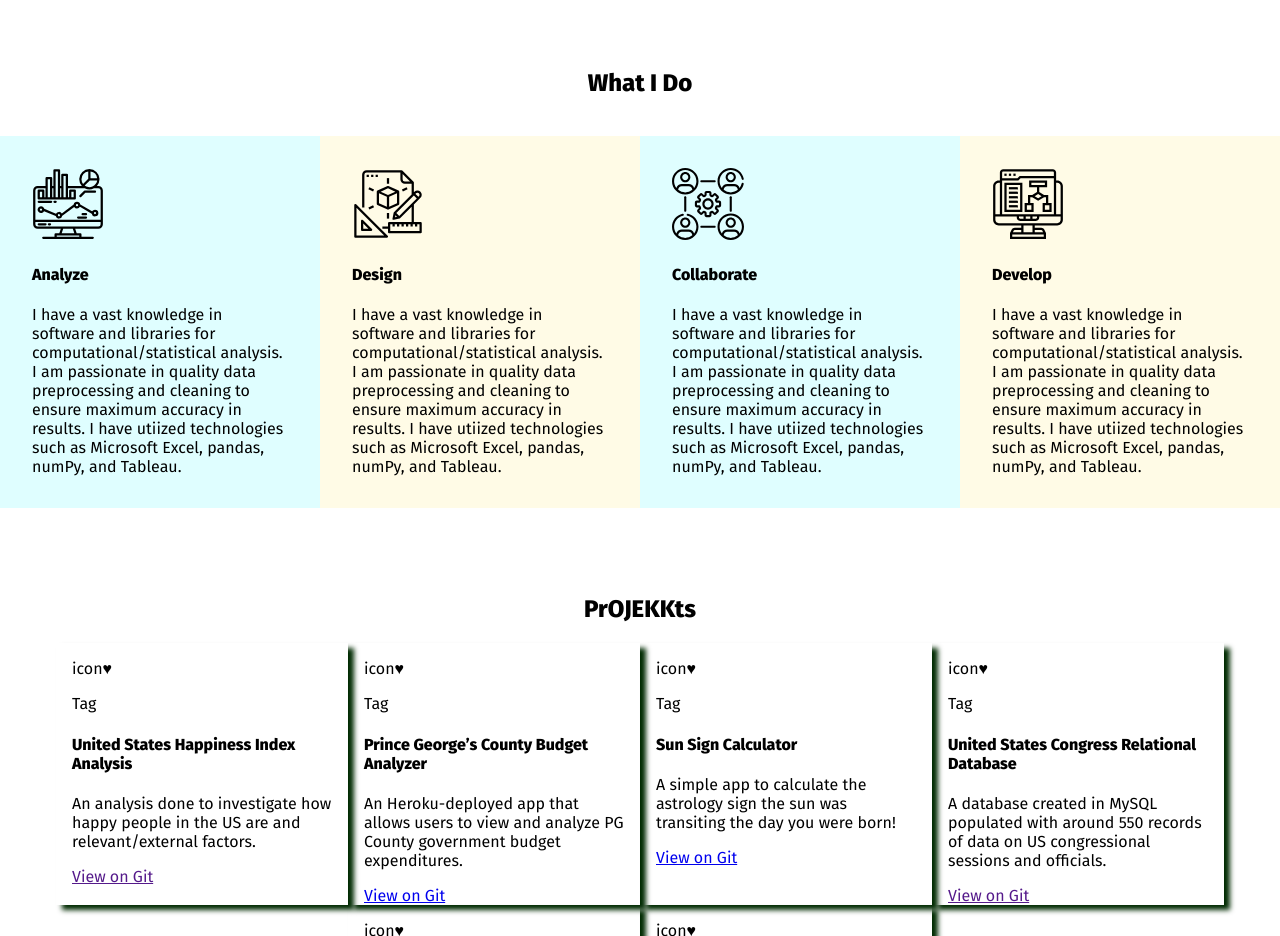
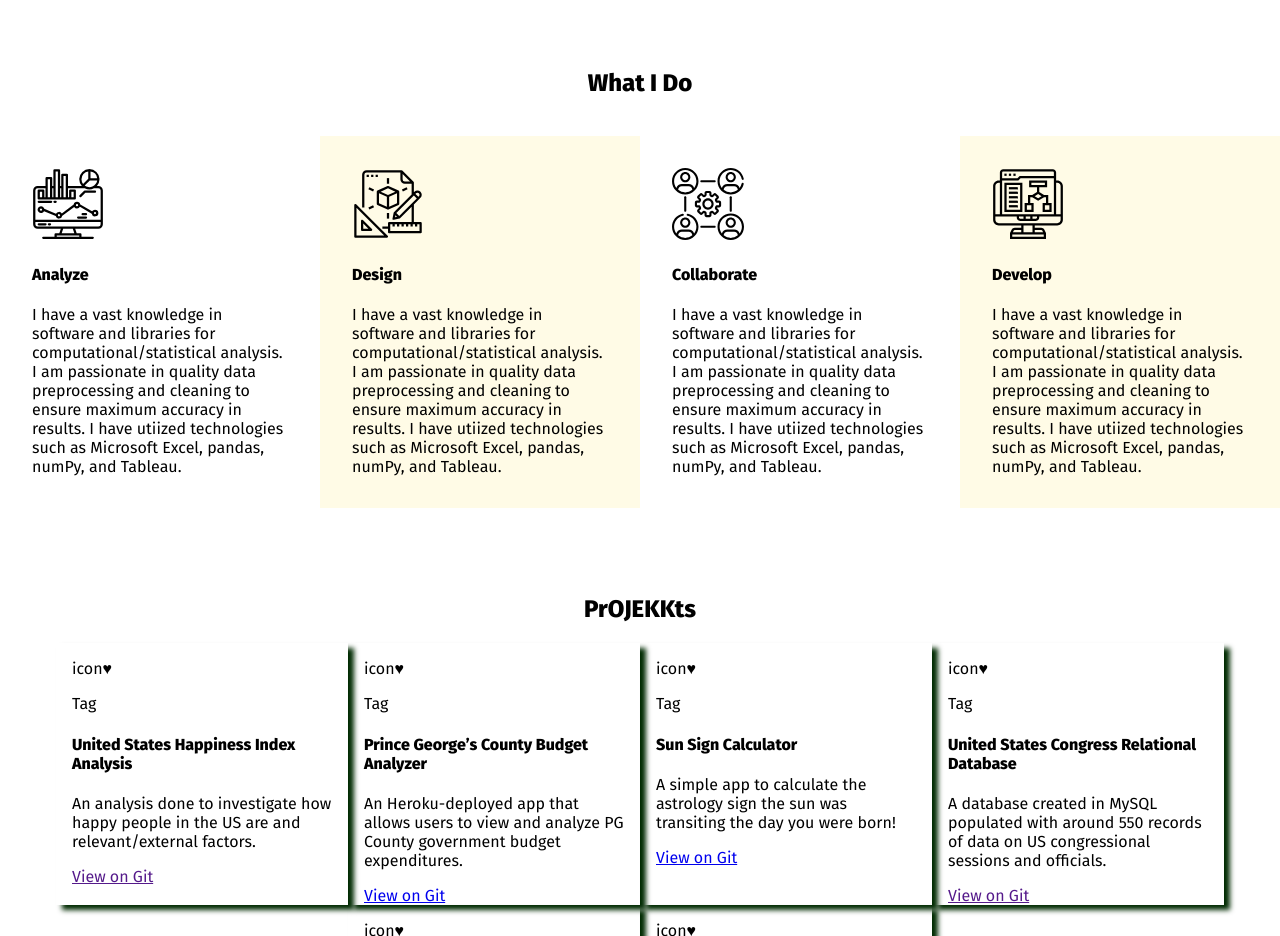
Before and after one commit to arionaskins/arionaskins.github.io, a React (Create React App) app: page / in a window 1280 px wide. Shown: the part 1060-1996 px from the top of the page. Built offline with nearby package versions, Linux system fonts and the light colour scheme.

Commit message:
strength card color changes

```diff
--- a/src/styles/App.css
+++ b/src/styles/App.css
@@ -99,7 +99,6 @@
       flex-direction: row;
       justify-content: space-evenly;
       align-items: center;
-      background-color: rgb(175, 252, 255, .4);
     }
     .strength-card {
       padding: 2rem;
```
